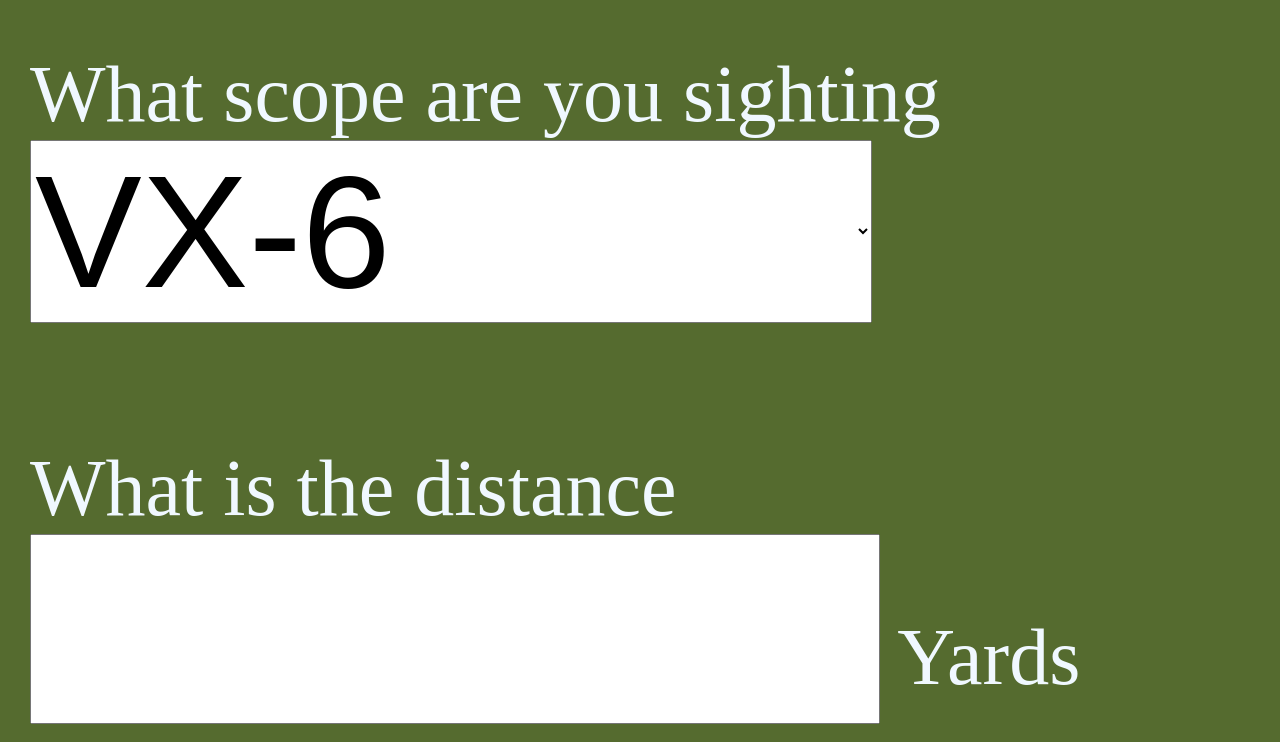
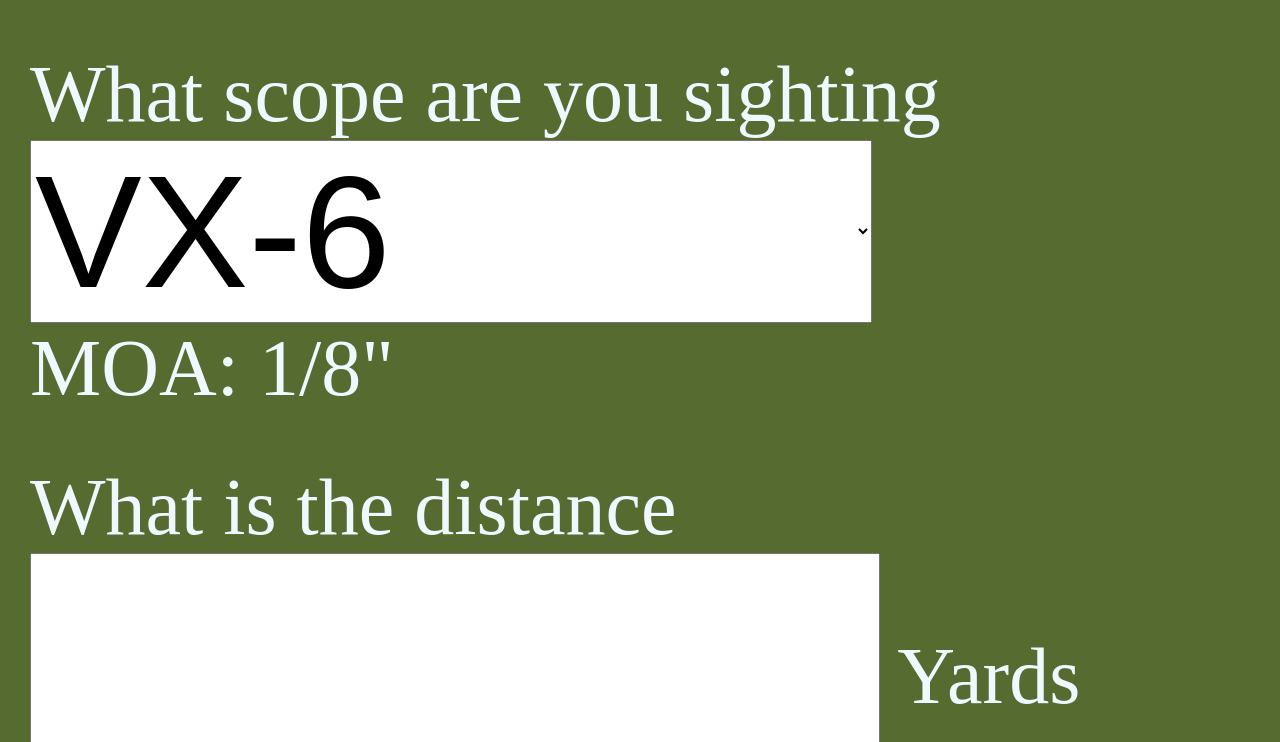
Before and after one commit to Dorely/CIT261Team, a PHP site: page / in a window 1280 px wide. Shown: the part 170-912 px from the top of the page. Run offline with PHP 8.4, Linux system fonts and the light colour scheme.

Commit message:
all i can do for now

```diff
--- a/ATsandbox/project/fake.php
+++ b/ATsandbox/project/fake.php
@@ -0,0 +1,27 @@
+<?PHP
+
+$scopeSpec = $_GET["scope"];
+
+$vx6 = array('1/8"', .125);
+$vx3i = array('1"', 1);
+$vxr = array('1/2"', .5);
+$vx2 = array('1/4"', .25);
+
+switch ($scopeSpec) {
+    case "vx-6":
+        echo json_encode($vx6);
+        break;
+    case "vx-3i":
+        echo json_encode($vx3i);
+        break;
+    case "vx-r":
+        echo json_encode($vxr);
+        break;
+    case "vx-2":
+        echo json_encode($vx2);
+        break;
+    default:
+        echo "0";
+}
+
+?>
--- a/ATsandbox/project/index.html
+++ b/ATsandbox/project/index.html
@@ -28,6 +28,7 @@
                       <option value="vx-2">VX-2</option>
                     </select>
                 </div>
+                <div id="spec"></div>
 
                 <div id="quest2">
                     What is the distance
--- a/ATsandbox/project/javascript.js
+++ b/ATsandbox/project/javascript.js
@@ -5,10 +5,18 @@
     button.addEventListener("touchstart", cameraView, false)
 
     body.style.height = (window.innerHeight + 150) + "px"
+    var scopeVal = document.getElementById("scope").value
+
+    getScope(scopeVal)
+
 }
 
-function getscope(){
+function getScope(value){
     var xhttp = new XMLHttpRequest();
+
+    var path = "fake.php?scope=" + value
+
+    console.log(path)
 
     xhttp.onreadystatechange = function()
     {
@@ -18,13 +26,14 @@
             console.log("Readystate " + xhttp.readyState
                         + " Status " + xhttp.status)
 
-            var text = xhttp.responseText
-            console.log(text)
+            var scopeSpec = JSON.parse(xhttp.responseText)
+            console.log(scopeSpec)
 
-
+            document.getElementById("spec").innerText = "MOA: " + scopeSpec[0]
+            scopeAdj = scopeSpec[1]
         }
     }
-    xhttp.open("GET", "fake.php", true);
+    xhttp.open("GET", path, true);
     xhttp.send();
 
 }
@@ -49,7 +58,7 @@
         console.log(event)
 
         if(body.style.backgroundColor == "rgb(23, 33, 9)"
-           && (event.target.nodeName != "IMG" && event.target.nodeName != "BUTTON")){
+           && (event.target.nodeName != "IMG" && event.target.nodeName != "VIDEO")){
 
             console.log("Going Back")
             body.style.animationName = "fromShader"
@@ -67,6 +76,7 @@
             main.innerHTML = mainContent
 
             footer.innerHTML = "<button id='nextButton'>Lets Go!</button>"
+            footer.style.fontSize = "600%"
             footer.style.paddingTop = "200px"
 
             loadPage()
@@ -76,7 +86,7 @@
 
     openCamera(video)
 
-    header.innerHTML = "Put the target inside the box"
+    header.innerHTML = "Put the crosshair on the point of aim"
 //    header.style.fontSize = "600%"
 
     main.innerHTML = ""
@@ -97,7 +107,8 @@
 
     video.style.display = "block"
 
-    footer.innerHTML = "Put the crosshair at the point of aim"
+    footer.innerHTML = "Tap outside the scope to go back"
+    footer.style.fontSize = "400%"
     footer.style.paddingTop = "0px"
     footer.style.textAlign = "center"
 }
--- a/ATsandbox/project/style.css
+++ b/ATsandbox/project/style.css
@@ -43,7 +43,11 @@
 
 #quest1{
     padding-top: 50px;
-    padding-bottom: 10%;
+
+}
+
+#spec{
+    padding-bottom: 4%;
 }
 
 input, select{
```
